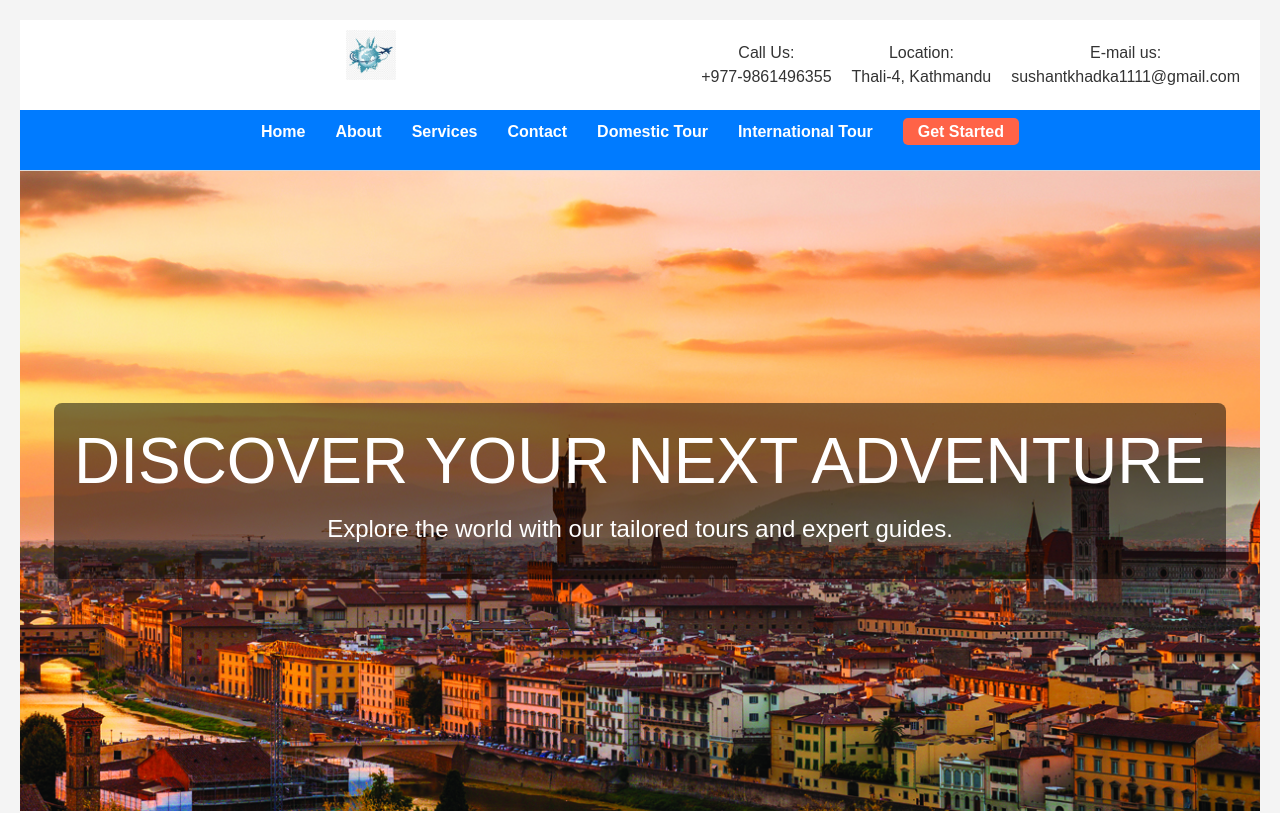
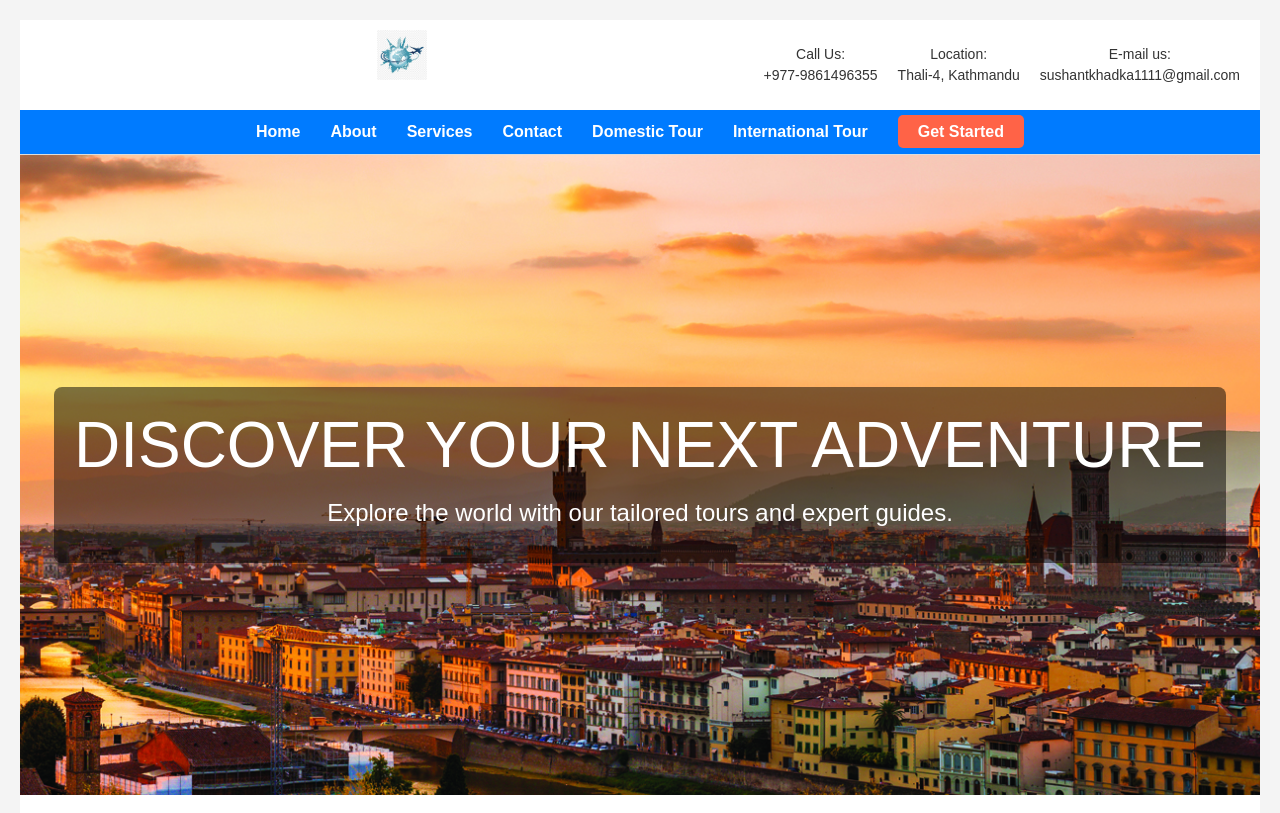
Before and after one commit to sushantkhadka01/tour-and-travel-website, a React (Create React App) app: page / in a window 1280 px wide. Shown: the top 813 px of the page. Built offline with nearby package versions, Linux system fonts and the light colour scheme.

Commit message:
Edited Css

```diff
--- a/src/Header.css
+++ b/src/Header.css
@@ -4,17 +4,11 @@ body, html {
   font-family: Arial, sans-serif;
 }
 
-/* Page structure */
-.home-page {
-  display: flex;
-  flex-direction: column;
-  min-height: 100vh;
-}
-
-/* Header styling */
 .header {
   background: #fff;
   border-bottom: 1px solid #ddd;
+  width: 100%;
+  box-sizing: border-box;
 }
 
 .header-top {
@@ -31,6 +25,7 @@ body, html {
 .contact-info {
   display: flex;
   gap: 20px;
+  font-size: 14px;
 }
 
 .contact-item {
@@ -48,6 +43,7 @@ body, html {
   justify-content: center;
   list-style: none;
   padding: 0;
+  margin: 0;
 }
 
 .nav-links li {
@@ -58,10 +54,11 @@ body, html {
   color: #fff;
   text-decoration: none;
   font-weight: bold;
+  font-size: 16px;
 }
 
 .cta-button {
   background: #ff6347;
-  padding: 5px 15px;
+  padding: 8px 20px;
   border-radius: 5px;
 }
```
